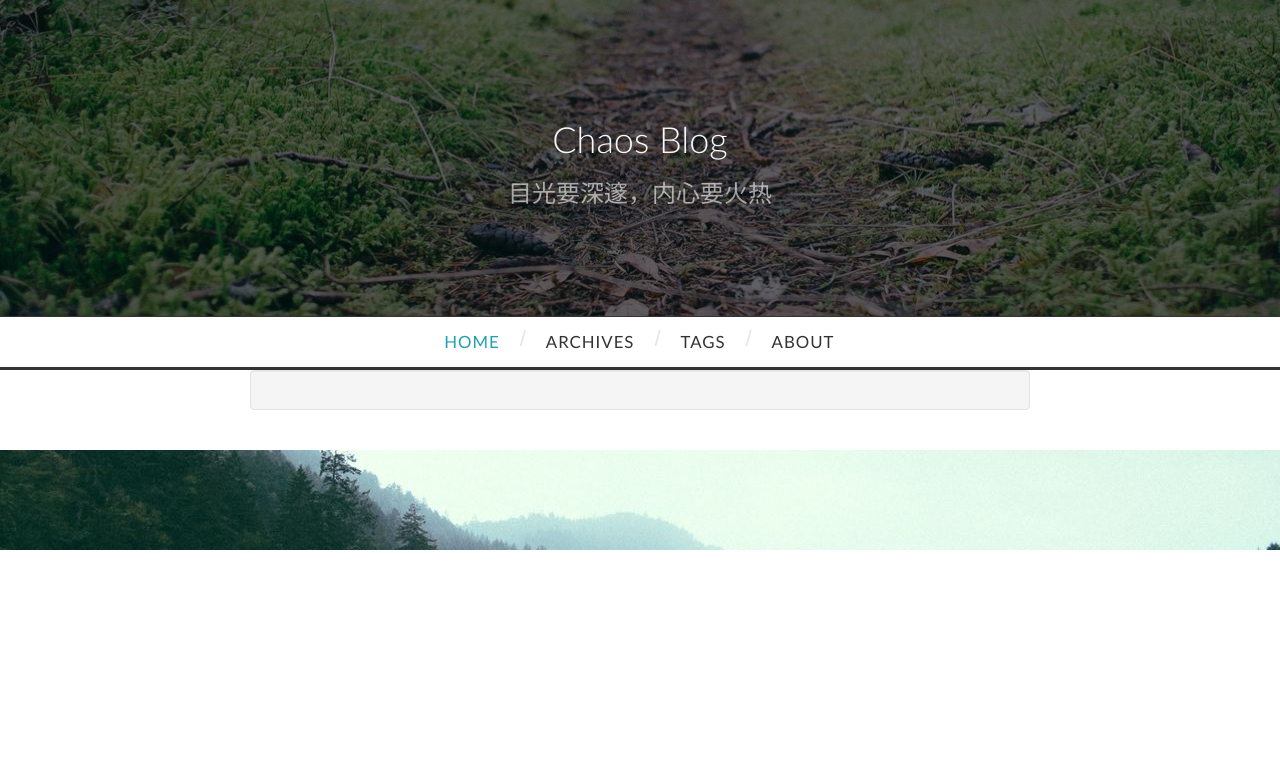
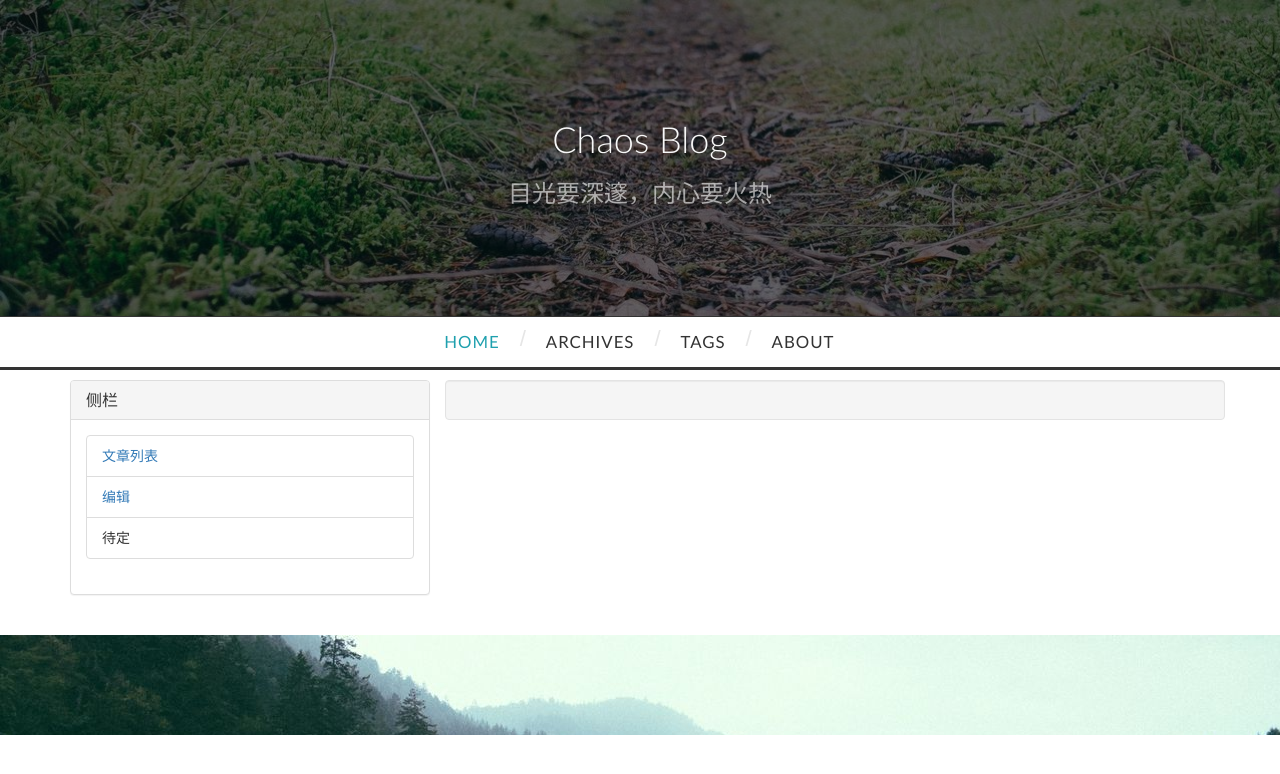
Before and after one commit to MRLGC/flask_blog, a Flask app: page /admin/topicList in a window 1280 px wide. Shown: the top 774 px of the page. Run offline with Flask 2, Linux system fonts and the light colour scheme; the visitor is signed in with stand-in values (Sample User, id 1); data that the repository does not hold is empty; parts of the project's set-up code (start-up, migrations or seed data) failed here and were passed over; some libraries are stand-ins or nearby versions.

Commit message:
新增侧边栏

```diff
--- a/templates/admin/topicList.html
+++ b/templates/admin/topicList.html
@@ -3,7 +3,9 @@
     {{super()}}
 <div class="container">
     <div class="row">
-        <div class="col-lg-8 col-lg-offset-2 well">
+        {% from 'macro.html' import panelHtml %}
+        {{panelHtml()}}
+        <div class="col-lg-8 well edit-margin-top">
             {% if tagList: %}
                 {% for i in tagList %}
                     <ul class="list-group">
@@ -14,7 +16,9 @@
                         </li>
                         {% for t in i.topic %}
                             <li class="list-group-item">
-                                {{t.title}}
+                                <a href="{{url_for('index.detail', topicId=i.id)}}">
+                                    {{t.title}}
+                                </a>
                                 <span class="badge">
                                     <a href="{{url_for('admin.delete', topicId=t.id)}}">删除</a>
                                 </span>
--- a/templates/macro.html
+++ b/templates/macro.html
@@ -7,3 +7,30 @@
     {% endfor %}
 {% endif %}
 {% endmacro %}
+
+{% macro panelHtml() %}
+<div class="col-lg-4 edit-margin-top side-bar">
+        <div class="panel panel-default">
+            <div class="panel-heading">
+                <h3 class="panel-title">
+                    侧栏
+                </h3>
+            </div>
+            <div class="panel-body">
+                <ul class="list-group">
+                    <li class="list-group-item">
+                        <a href="{{url_for('admin.topicList')}}">
+                            文章列表
+                        </a>
+                    </li>
+                    <li class="list-group-item">
+                        <a href="{{url_for('admin.index')}}">
+                            编辑
+                        </a>
+                    </li>
+                    <li class="list-group-item">待定</li>
+                </ul>
+            </div>
+        </div>
+    </div>
+{% endmacro %}
```
Also changed, not shown: templates/admin/edit.html (+9 -1 lines), templates/admin/rewrite.html (+9 -1 lines), 1 other file.
